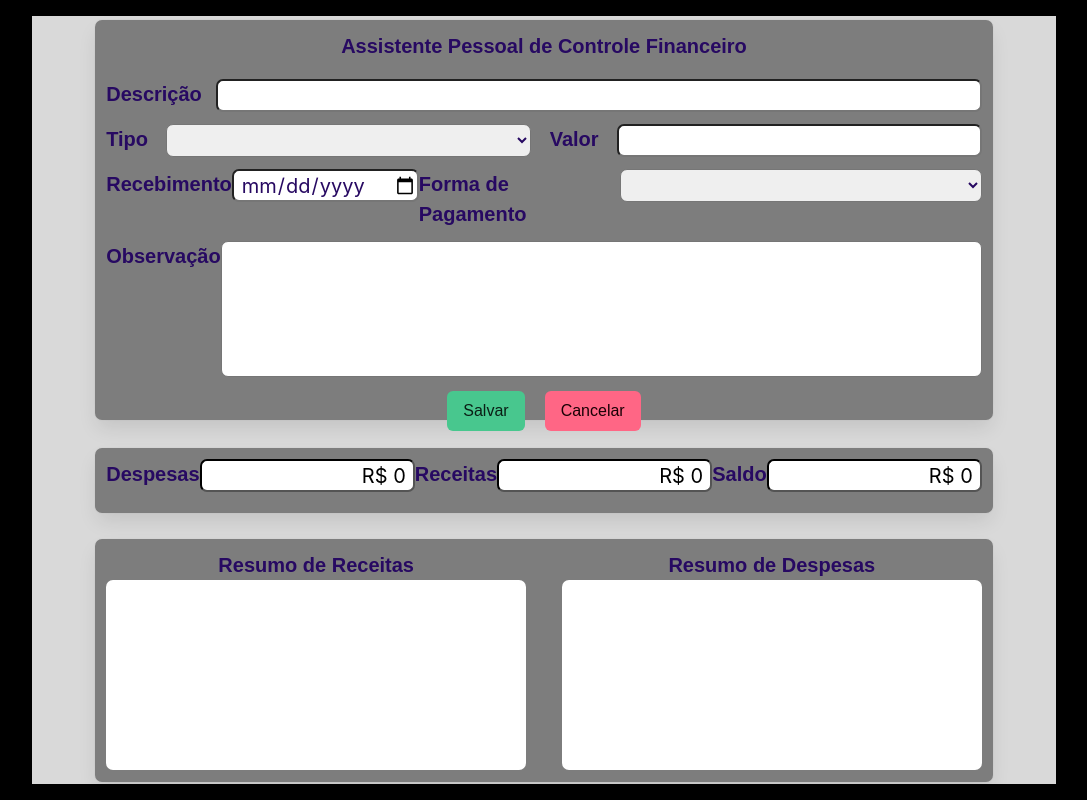
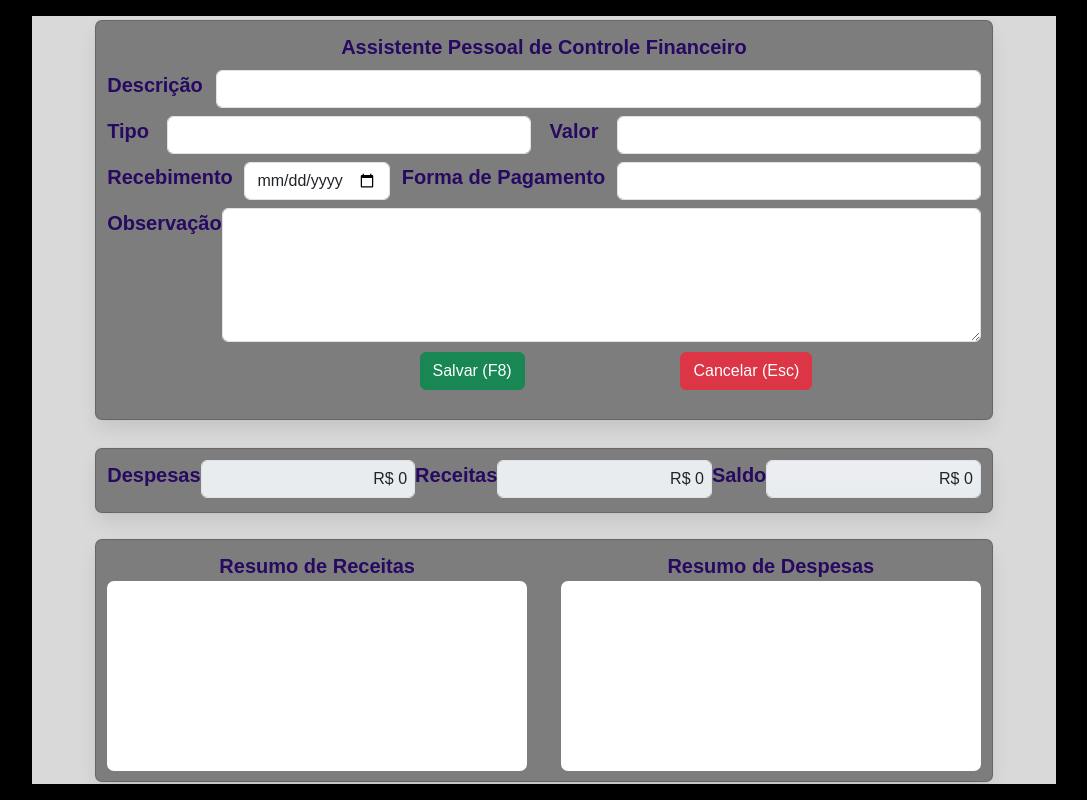
Before and after one commit to erico-senac/caixaforte, a plain HTML site: page index.html in a window 1280 px wide. Shown: the whole page, without its empty margins (96-1183 px from the left). Drawn offline with nearby package versions, Linux system fonts and the light colour scheme; a web font is replaced by a local one.

Commit message:
usando bootstrap e bulma

```diff
--- a/assets/css/caixaforte.css
+++ b/assets/css/caixaforte.css
@@ -1,5 +1,6 @@
 @import url('https://fonts.googleapis.com/css2?family=Inria+Sans:ital,wght@0,300;0,400;0,700;1,300;1,400;1,700&display=swap');
 @import "https://cdn.jsdelivr.net/npm/bulma@1.0.4/css/bulma.min.css";
+@import url('https://cdn.jsdelivr.net/npm/bootstrap@5.3.8/dist/css/bootstrap.min.css');
 
 *{
     margin: 0;
@@ -102,11 +103,11 @@ body{
     height: 243px;
 }
 
-.form{
-    padding-top: 18px;
-    display: grid;
+.grid-5{
+    /* padding-top: 18px; */
+    /* display: grid; */
     grid-template-rows: repeat(5, auto);
-    gap: 12px;
+    /* gap: 12px; */
 }
 
 .form-input{
@@ -138,10 +139,10 @@ body{
     width: calc((100% / 12)*10.5);
 }
 
-.flex{
+/* .flex{
     display: flex;
     justify-content: space-between;
-}
+} */
 
 .center{
     display: grid;
@@ -173,11 +174,11 @@ body{
     color: var(--preto);
 }
 
-.btn{
+/* .btn{
     width: 6rem;
     height: 2rem;
     border-radius: 7px;
-}
+} */
 
 .btn-confirmar{
     background-color: var(--verde);
@@ -187,11 +188,11 @@ body{
     background-color: var(--vermelho);
 }
 
-input[disabled]{
+/* input[disabled]{
     background-color: var(--branco);
     border-color: var(--preto);
     color: var(--preto);
-}
+} */
 
 button{
     margin: 2px  ;
--- a/assets/js/caixaforte.js
+++ b/assets/js/caixaforte.js
@@ -9,10 +9,12 @@ const valor = document.querySelector('[name="valor"]')
 const data = document.querySelector('[name="data"]')
 const formaPagamento = document.querySelector('[name="formadepagamento"]')
 const observacao = document.querySelector('[name="textareaobservacao"]')
+const lbl_inputData = document.querySelector('#lbl_inputData');
 /**Dados do Resumo */
 const totalReceitas = document.querySelector('[name="receitas"]');
 const totalDespesas = document.querySelector('[name="despesas"]');
 const saldo = document.querySelector('[name="saldo"]');
+/**Documento completo */
 
 let dados = localStorage.getItem('dados') !== null ? JSON.parse(localStorage.getItem('dados')) : [];
 
@@ -38,6 +40,11 @@ const inseriDetalhamento = (dados) => {
         editar.innerHTML = '<i class="fa-regular fa-pen-to-square"></i>';
         editar.addEventListener('click', () => {
             editarRegistro(dados.indexOf(dado));
+            if(dado.tipo === 'despesa'){
+                lbl_inputData.innerHTML = 'Pagamento';
+            } else {
+                lbl_inputData.innerHTML = 'Recebimento';
+            }
         })
         itemLista.innerText = `${dado.descricao} -> R$ ${dado.valor}`;
         itemLista.appendChild(apagar);
@@ -102,7 +109,36 @@ const atualizaSaldos = (dados) => {
     totalReceitas.value = `R$ ${tcred}`;
     totalDespesas.value = `R$ ${tdesp}`;
     saldo.value = `R$ ${tcred-tdesp}`;
+    if(tcred-tdesp < 0){
+        saldo.classList.add('bg-danger')
+        saldo.classList.remove('bg-success')
+    } else {
+        saldo.classList.add('bg-success')
+        saldo.classList.remove('bg-danger')
+    }
+    if(tcred-tdesp == 0){
+        saldo.classList.remove('bg-success')
+        saldo.classList.remove('bg-danger')
+    }
 }
+
+document.addEventListener('keydown', (key) => {
+    // console.log(key.code)
+    if(key.code === 'F8'){
+        btnSalvar.click()
+    }
+    if(key.code.toLowerCase() === 'escape'){
+        btnCancelar.click()
+    }
+})
+
+tipo.addEventListener('change', (e) => {
+    if(e.target.value === 'despesa'){
+        lbl_inputData.innerHTML = 'Pagamento';
+    } else {
+        lbl_inputData.innerHTML = 'Recebimento';
+    }
+})
 
 inseriDetalhamento(dados);
 atualizaSaldos(dados);
--- a/index.html
+++ b/index.html
@@ -13,27 +13,30 @@
         <section class="card" id="entrada">
             <div class="titulo">Assistente Pessoal de Controle Financeiro</div>
             <form>
-                <div class="form">
+                <div class="grid-5 pt-2 d-grid gap-2">
                     <input type="number" name="index" hidden>
-                    <div class="flex">
+                    <div class="d-flex justify-content-between">
                         <label for="inputdescricao">Descrição</label>
-                        <input class="c10 form-input is-focused" type="text" name="descricao" id="inputdescricao" required>
+                        <input class="c10 form-control is-focused" type="text" name="descricao" id="inputdescricao" required>
                     </div>
-                    <div class="flex">
+                    <div class="d-flex justify-content-between">
                         <label for="inputtipo">Tipo</label>
-                        <select name="tipo" id="inputtipo" class="c5 form-input" required>
+                        <select name="tipo" id="inputtipo" class="c5 form-control" required>
                             <option hidden selected disabled></option>
                             <option value="despesa">Débito</option>
                             <option value="credito">Crédito</option>
                         </select>
                         <label for="inputvalor">Valor</label>
-                        <input type="number" step="0.01" name="valor" id="inputvalor" class="c5 form-input" required>
+                        <input type="number" step="0.01" name="valor" id="inputvalor" class="c5 form-control" required>
                     </div>
-                    <div class="flex">
-                        <label for="inputdata">Recebimento</label>
-                        <input type="date" name="data" id="inputdata" class="form-input" required>
+                    <div class="d-flex justify-content-between">
+                        <label for="inputdata" id="lbl_inputData">Recebimento</label>
+                        <div class="col-sm-2">
+                            <input type="date" name="data" id="inputdata" class="form-control" required>
+                        </div>
                         <label for="inputformadepagamento">Forma de Pagamento</label>
-                        <select name="formadepagamento" id="inputformadepagamento" class="c5 form-input" required>
+                        <div class="col-sm-5">
+                            <select name="formadepagamento" id="inputformadepagamento" class=" form-control" required>
                                 <option hidden disabled selected></option>
                                 <option value="pix">PIX</option>
                                 <option value="credito">Crédito em Conta</option>
@@ -42,25 +45,30 @@
                                 <option value="transferencia">Transferência</option>
                             </select>
                         </div>
-                    <div class="flex">
+                    </div>
+                    <div class="d-flex justify-content-between">
                         <label for="textareaobservacao">Observação</label>
-                        <textarea class="c10 form-textarea" name="textareaobservacao" id="textareaobservacao" cols="30" rows="5" ></textarea>
+                        <textarea class="form-control" name="textareaobservacao" id="textareaobservacao" cols="30" rows="5" ></textarea>
                     </div>
-                    <div class="center">
-                        <button class="button is-success" id="btnSalvar" type="submit">Salvar</button>
-                        <button class="button is-danger" id="btnCancelar" type="reset">Cancelar</button>
+                    <div class="d-flex gap-2 mx-auto">
+                        <div class="col-12">
+                            <button class="btn btn-success" id="btnSalvar" type="submit">Salvar (F8)</button>
+                        </div>
+                        <div class="col-12">
+                            <button class="btn btn-danger" id="btnCancelar" type="reset">Cancelar (Esc)</button>
+                        </div>
                     </div>
                 </div>
             </form>
         </section>
         <section class="card" id="resumo">
-            <div class="flex">
+            <div class="d-flex justify-content-between">
                 <label for="inputdespesas">Despesas</label>
-                <input type="text" step="0.01" name="despesas" id="inputdespesas" class="tad c3 form-input" disabled>
+                <input type="text" step="0.01" name="despesas" id="inputdespesas" class="tad c3 form-control" disabled>
                 <label for="inputreceitas">Receitas</label>
-                <input type="text" step="0.01" name="receitas" id="inputreceitas" class="tad c3 form-input" disabled>
+                <input type="text" step="0.01" name="receitas" id="inputreceitas" class="tad c3 form-control" disabled>
                 <label for="inputSaldo">Saldo</label>
-                <input type="text" step="0.01" name="saldo" id="inputSaldo" class="tad c3 form-input" disabled>
+                <input type="text" step="0.01" name="saldo" id="inputSaldo" class="tad c3 form-control bg-gradient" disabled>
             </div>
         </section>
         <section class="card" id="detalhamento">
```
Lines whose indentation alone changed are shown as unchanged.
